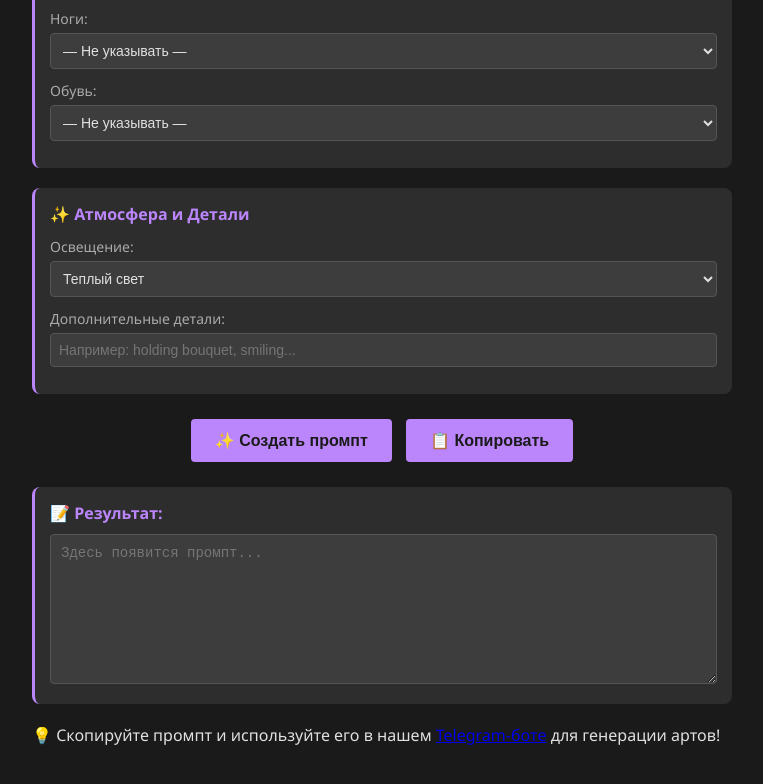
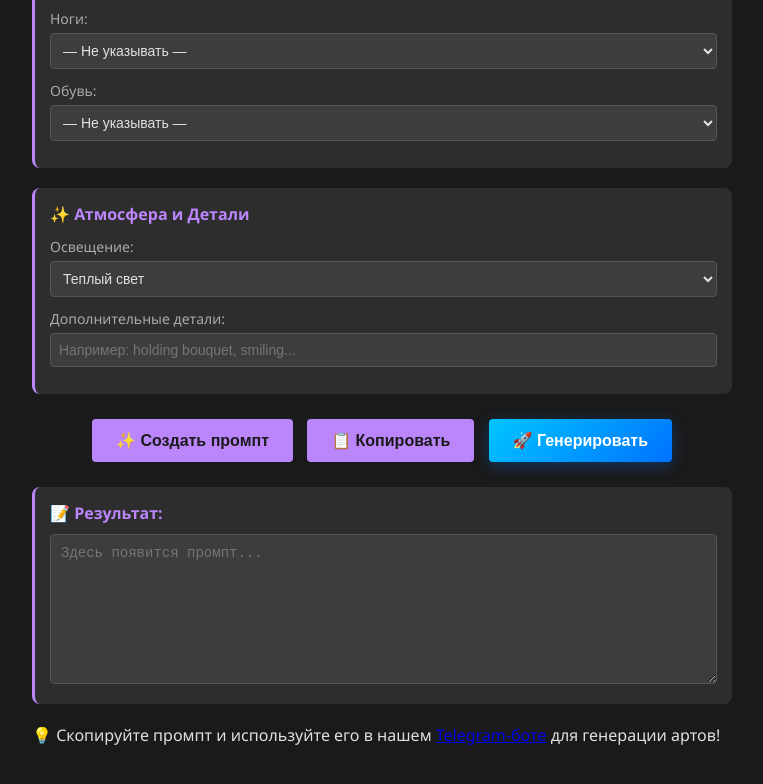
Before and after one commit to KotDurak/prompt_generator, a plain HTML site: page index.html in a window 1280 px wide. Shown: the part 1546-2330 px from the top of the page, without its empty margins (258-1021 px from the left). Drawn offline with Linux system fonts and the light colour scheme.

Commit message:
add generate

```diff
--- a/index.html
+++ b/index.html
@@ -5,6 +5,7 @@
     <meta name="viewport" content="width=device-width, initial-scale=1.0">
     <title>🎨 Генератор промптов</title>
     <link rel="stylesheet" href="style.css">
+    <script src="https://telegram.org/js/telegram-web-app.js"></script>
 </head>
 <body>
 <div class="header">
@@ -256,6 +257,7 @@
 <div class="buttons">
     <button onclick="generatePrompt()">✨ Создать промпт</button>
     <button onclick="copyPrompt()" id="copyBtn">📋 Копировать</button>
+    <button onclick="sendToBot()" class="generate-btn">🚀 Генерировать</button>
 </div>
 
 <div class="section">
--- a/script.js
+++ b/script.js
@@ -171,3 +171,27 @@ function copyPrompt() {
         btn.classList.remove('copied');
     }, 2000);
 }
+
+function sendToBot() {
+    const tg = window.Telegram.WebApp;
+    const promptText = document.getElementById('result').value.trim();
+
+    if (!promptText) {
+        // Используем стандартный alert, он работает везде на 100%
+        alert("Сначала нажми '✨ Создать промпт'!");
+        return;
+    }
+
+    const payload = {
+        action: "generate_from_webapp",
+        prompt: promptText
+    };
+
+    // Вибрация для приятного отклика (если поддерживается)
+    if (tg.HapticFeedback) {
+        tg.HapticFeedback.impactOccurred('medium');
+    }
+
+    // Отправляем данные боту. Web App закроется автоматически после этого.
+    tg.sendData(JSON.stringify(payload));
+}
--- a/style.css
+++ b/style.css
@@ -93,3 +93,16 @@ textarea {
     text-align: center;
     margin: 20px 0;
 }
+
+.generate-btn {
+    background: linear-gradient(135deg, #00c6ff 0%, #0072ff 100%);
+    color: white;
+    border: none;
+    font-weight: bold;
+    box-shadow: 0 4px 15px rgba(0, 114, 255, 0.3);
+    transition: transform 0.2s;
+}
+
+.generate-btn:active {
+    transform: scale(0.95);
+}
```
